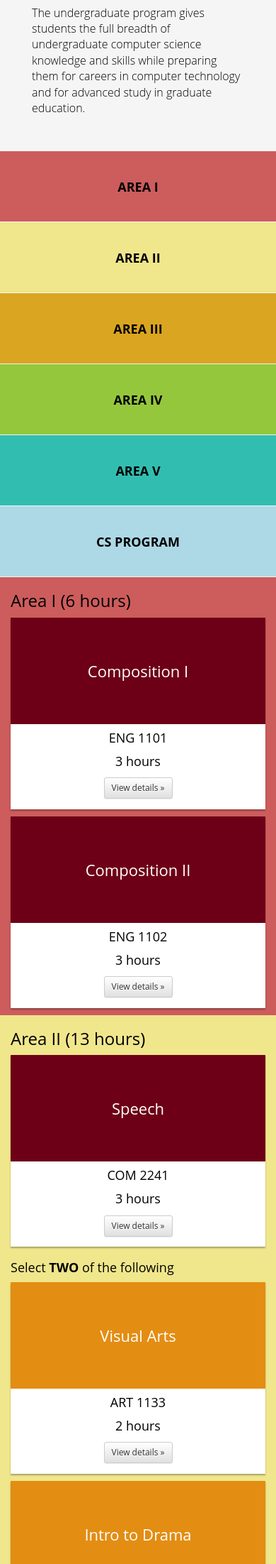
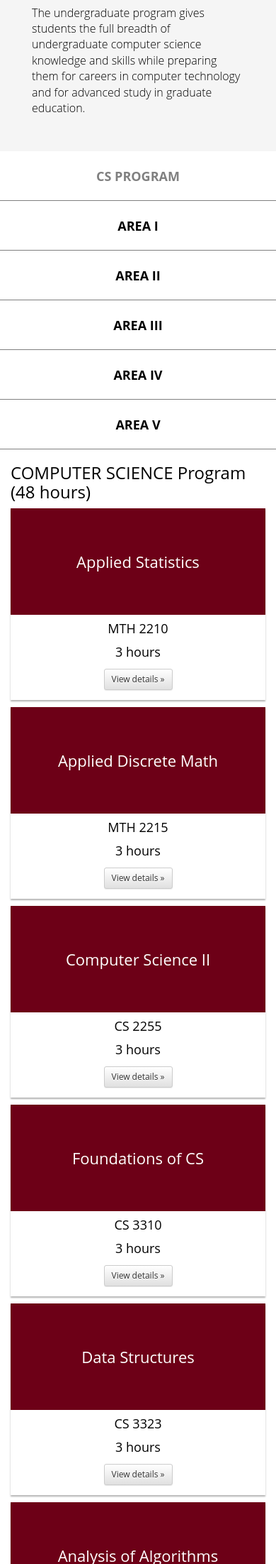
Before and after one commit to gotroy/gotroy.github.io, a Jekyll site: the page built from _posts/computer-science/2015-06-06-undergraduate.html, in a window 390 px wide. Shown: the part 936-3139 px from the top of the page at 71% size. Built offline with Jekyll 4.4.1, drawn with Linux system fonts in a browser that asks for light colours; some of the changed text lies outside the part shown.

Commit message:
update under course

```diff
--- a/_posts/computer-science/2015-06-06-undergraduate.html
+++ b/_posts/computer-science/2015-06-06-undergraduate.html
@@ -27,31 +27,31 @@
 
 <div class="container">
     <div class="row area-nav">
-        <div class="col-md-2 area area-1">
-            <a href="#area-one">AREA I</a>
+        <div class="col-md-2 area">
+            <a class="area-a" name="area-6">CS PROGRAM</a>
         </div>
-        <div class="col-md-2 area area-2">
-            <a href="#area-two">AREA II</a>
+        <div class="col-md-2 area">
+            <a class="area-a" name="area-1">AREA I</a>
         </div>
-        <div class="col-md-2 area area-3">
-            <a href="#area-three">AREA III</a>
+        <div class="col-md-2 area">
+            <a class="area-a" name="area-2">AREA II</a>
         </div>
-        <div class="col-md-2 area area-4">
-            <a href="#area-four">AREA IV</a>
+        <div class="col-md-2 area">
+            <a class="area-a" name="area-3">AREA III</a>
         </div>
-        <div class="col-md-2 area area-5">
-            <a href="#area-five">AREA V</a>
+        <div class="col-md-2 area">
+            <a class="area-a" name="area-4">AREA IV</a>
         </div>
-        <div class="col-md-2 area area-6">
-            <a href="#area-six">CS PROGRAM</a>
+        <div class="col-md-2 area">
+            <a class="area-a" name="area-5">AREA V</a>
         </div>
     </div>
 </div>
 
 <!-- area one -->
-<div class="area-1">
+<div class="area-1 area-list">
 <div class="course-list container">
-    <h3 name="area-one" id="area-one">Area I (6 hours)</h3>
+    <h3>Area I (6 hours)</h3>
     <div class="row">
         <div class="col-lg-3">
             <div class="course">
@@ -74,9 +74,9 @@
 </div><!-- / area one -->
 
 <!-- area two -->
-<div class="area-2">
+<div class="area-2 area-list">
 <div class="course-list container">
-    <h3 name="area-two" id="area-two">Area II (13 hours) </h3>
+    <h3>Area II (13 hours) </h3>
     <div class="row">
         <div class="col-lg-3">
             <div class="course">
@@ -234,9 +234,9 @@
 </div><!-- / area two-->
 
 <!-- area three -->
-<div class="area-3">
-<div class="course-list container area-3">
-    <h3 id="area-three" name="area-three">Area III (12 hours)</h3>
+<div class="area-3 area-list">
+<div class="course-list container">
+    <h3>Area III (12 hours)</h3>
     <div class="row">
         <div class="col-lg-3">
             <div class="course">
@@ -289,10 +289,10 @@
 </div><!-- / area three -->
 
 <!-- area four -->
-<div class="area-4">
+<div class="area-4 area-list">
 <div class="course-list container">
 
-    <h3 id="area-four" name="area-four">Area IV (12 hours)</h3>
+    <h3>Area IV (12 hours)</h3>
 
     <h4>Select <strong>ONE COURSE</strong></h4>
     <div class="row">
@@ -444,9 +444,9 @@
 </div> <!-- / area four-->
 
 <!-- area five -->
-<div class="area-5">
+<div class="area-5 area-list">
 <div class="course-list container">
-    <h3 id="area-five" name="area-five">Area V (12 hours)</h3>
+    <h3>Area V (12 hours)</h3>
     <div class="row">
         <div class="col-lg-3">
             <div class="course">
@@ -487,10 +487,10 @@
 </div> <!-- area 5-->
 
 <!-- area six -->
-<div class="area-6">
+<div class="area-6 area-list">
 <div class="course-list container">
 
-    <h3 name="area-six" id="area-six">COMPUTER SCIENCE Program (48 hours)</h3>
+    <h3>COMPUTER SCIENCE Program (48 hours)</h3>
 
     <div class="row">
         <div class="col-lg-3">
@@ -645,3 +645,19 @@
     </div><!-- /.row -->
 </div>
 </div><!-- course list-->
+
+<script src="/js/jquery-2.1.3.min.js"></script>
+<script>
+    $(document).ready(function(){
+        $(".area-a").click(function(){
+
+            $(".area-list").hide() ;
+            var name = $(this).attr("name") ;
+            $("." + name).show();
+
+            $(".area-a").css("color", "black") ;
+            $(this).css("color", "gray");
+
+        }) ;
+    }) ;
+</script>
--- a/css/computer-science.css
+++ b/css/computer-science.css
@@ -218,31 +218,38 @@
 }
 
 .area {
-    height:100px;
-    line-height:100px;
-    border-bottom:1px solid #f5f5f5;
+    height:70px;
+    line-height:70px;
+    border-bottom:1px solid gray;
     font-weight:bold;
 }
 .area-1 {
-    background-color: #cd5c5c;
+    display: none;
 }
 .area-2 {
-    background-color: #f0e68c;
+    display: none;
 }
 .area-3 {
-    background-color: #daa520;
+    display: none;
 }
 .area-4 {
-    background-color: #95c73d;
+    display: none;
 }
 .area-5 {
-    background-color: #31beb1;
+    display: none;
 }
 .area-6 {
-    background-color: lightblue;
+}
+
+.area-a:hover, .area-a:focus {
+    color: gray;
 }
 .area-nav a {
     color:black;
     cursor: pointer;
     text-decoration: none;
 }
+
+a[name="area-6"]{
+    color:gray;
+}
```
Also changed, not shown: 3 other files.
